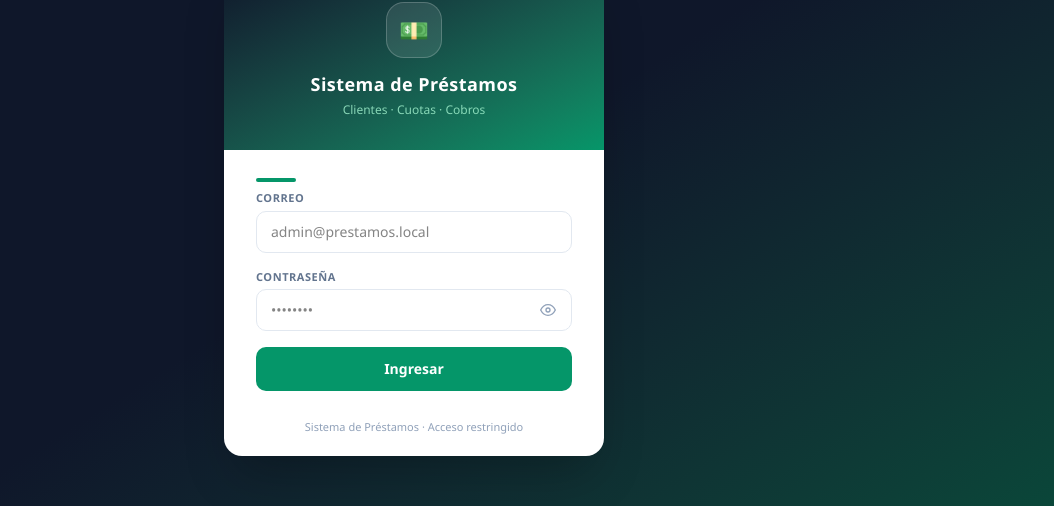
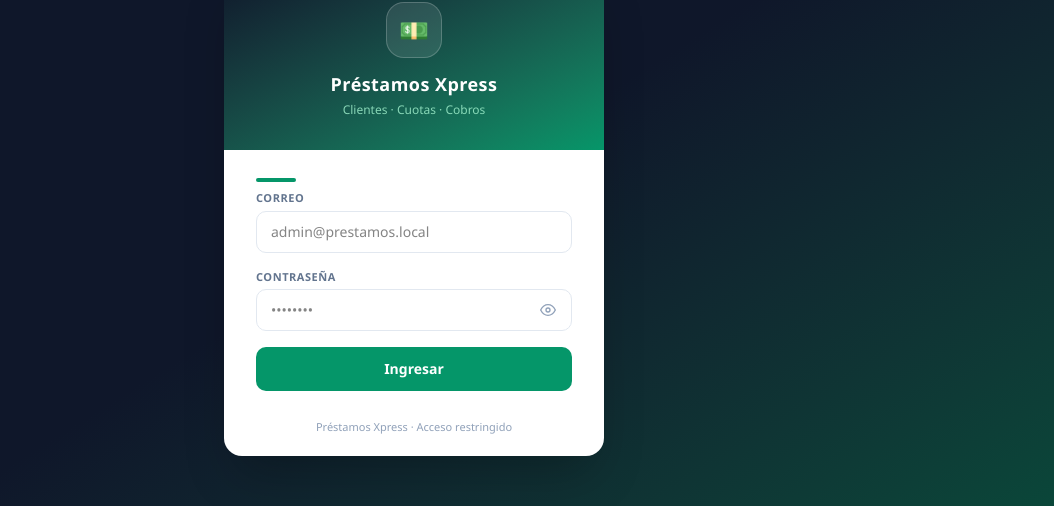
Before and after one commit to jose1426/andy, a Next.js app: page / in a window 1280 px wide. Shown: the part 187-693 px from the top of the page, without its empty margins (226-1280 px from the left). Built offline with nearby package versions, Linux system fonts and the light colour scheme.

Commit message:
Rebrand: Prestamos -> Prestamos Xpress

```diff
--- a/package.json
+++ b/package.json
@@ -1,5 +1,5 @@
 {
-  "name": "prestamos",
+  "name": "prestamos-xpress",
   "version": "0.1.0",
   "private": true,
   "scripts": {
--- a/src/app/layout.tsx
+++ b/src/app/layout.tsx
@@ -4,7 +4,7 @@ import { AuthProvider } from '@/context/AuthContext'
 import { Toaster } from '@/components/ui/sonner'
 
 export const metadata: Metadata = {
-  title: 'Sistema de Préstamos',
+  title: 'Préstamos Xpress',
   description: 'Gestión de clientes, préstamos y cobros',
 }
 
--- a/src/components/auth/LoginPage.tsx
+++ b/src/components/auth/LoginPage.tsx
@@ -38,7 +38,7 @@ export function LoginPage() {
           <div className="mx-auto mb-3 w-14 h-14 rounded-2xl bg-white/10 border border-white/20 flex items-center justify-center text-2xl">
             💵
           </div>
-          <div className="text-lg font-bold text-white tracking-wide">Sistema de Préstamos</div>
+          <div className="text-lg font-bold text-white tracking-wide">Préstamos Xpress</div>
           <div className="text-xs text-emerald-200/80 mt-1">Clientes · Cuotas · Cobros</div>
         </div>
 
@@ -116,7 +116,7 @@ export function LoginPage() {
         </form>
 
         <div className="px-8 pb-5 text-center text-[11px] text-slate-400">
-          Sistema de Préstamos · Acceso restringido
+          Préstamos Xpress · Acceso restringido
         </div>
       </div>
     </div>
--- a/src/components/layout/Header.tsx
+++ b/src/components/layout/Header.tsx
@@ -10,7 +10,7 @@ export function Header() {
     <header className="h-16 flex items-center justify-between px-6 bg-gradient-to-r from-[#0f172a] to-[#0f2e1f] border-b border-black/10 shrink-0">
       <div className="flex items-center gap-2.5">
         <span className="text-xl">💵</span>
-        <span className="text-white font-bold text-[15px] tracking-wide">Sistema de Préstamos</span>
+        <span className="text-white font-bold text-[15px] tracking-wide">Préstamos Xpress</span>
       </div>
       <div className="flex items-center gap-4">
         <div className="text-right hidden sm:block">
```
